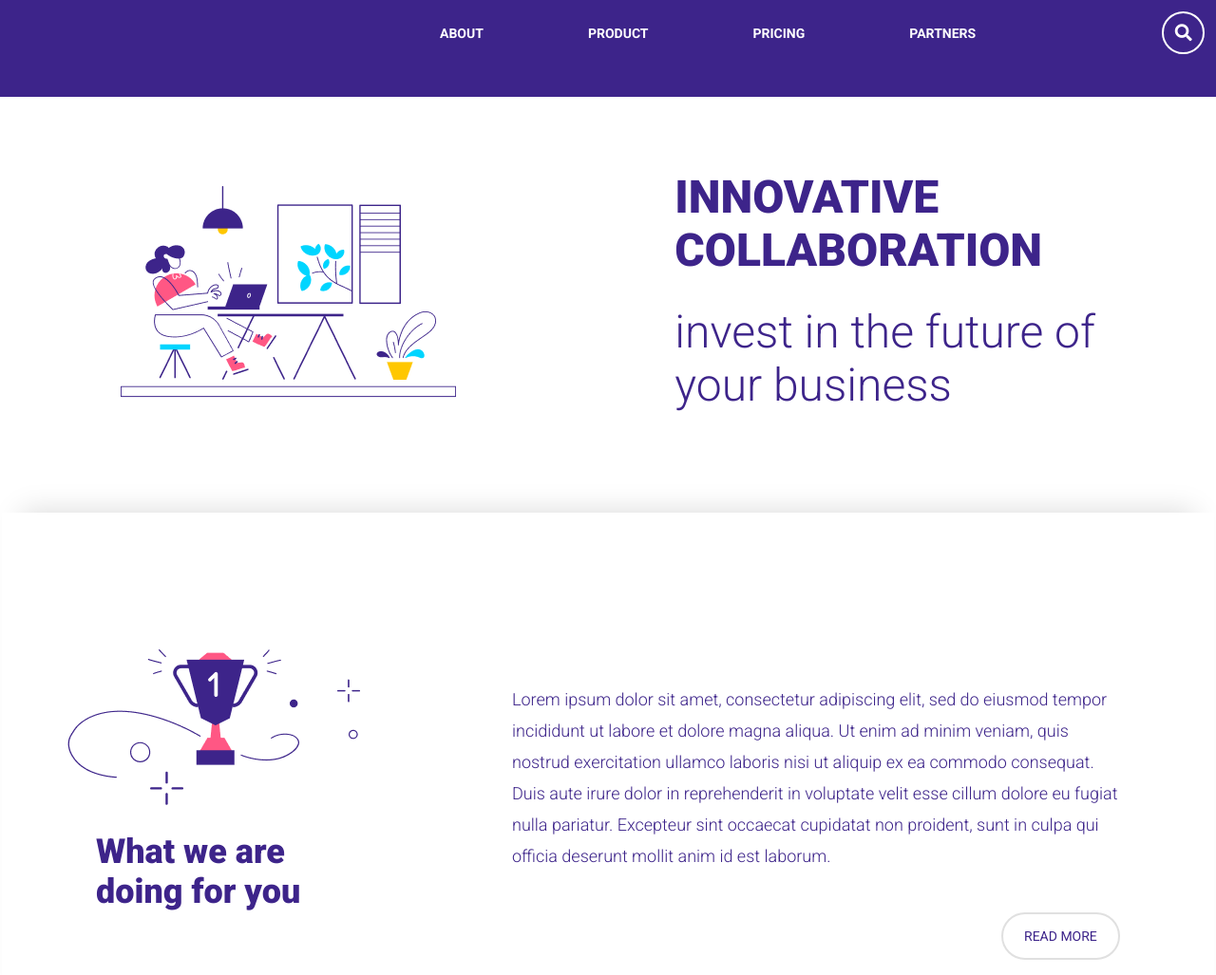
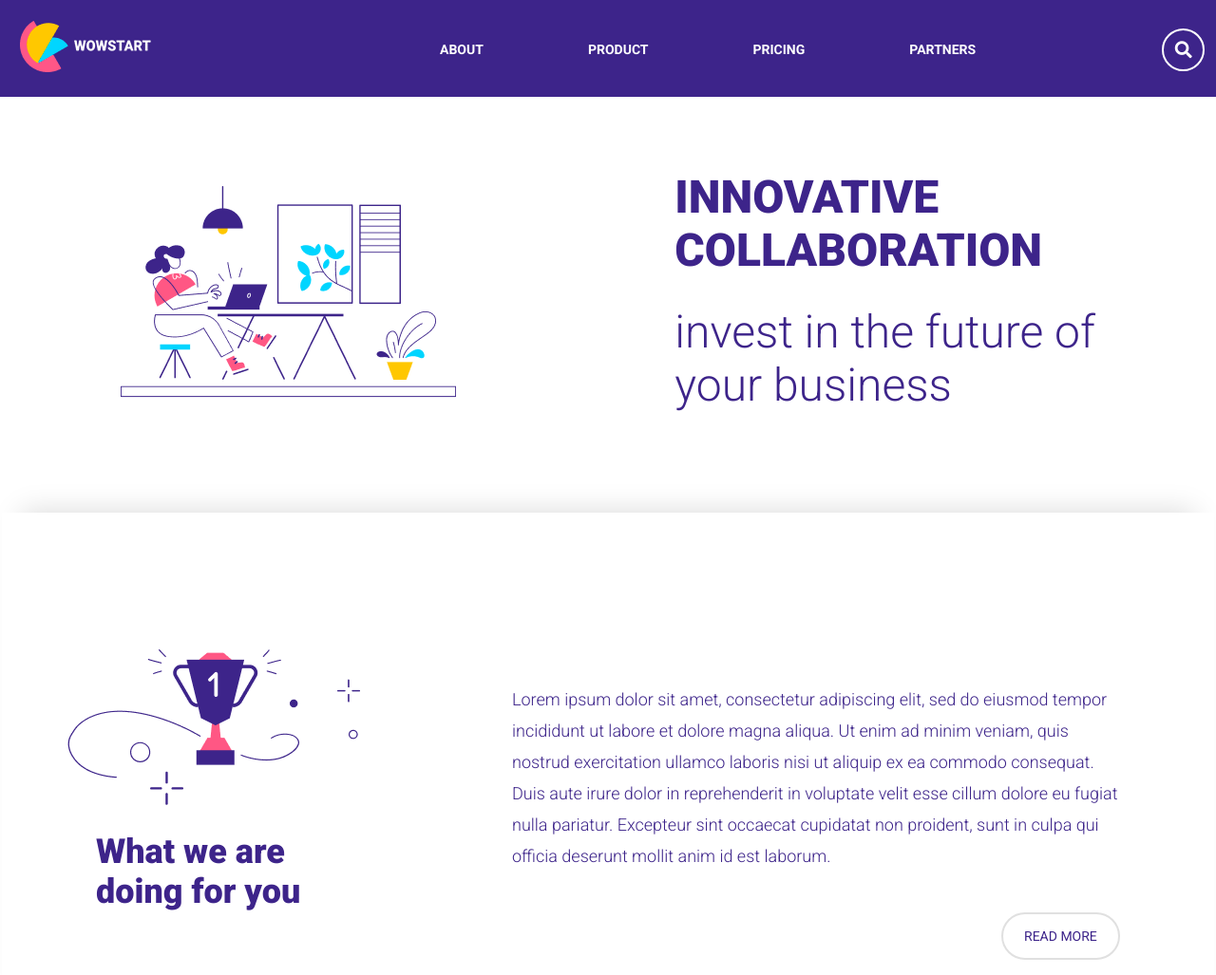
Before and after one commit to YakovenkoIgor17/WowStart, a plain HTML site: page index.html in a window 1280 px wide. Shown: the top 1027 px of the page at 95% size. Drawn offline with nearby package versions, Linux system fonts and the light colour scheme; files whose address does not match are found by name.

Commit message:
Update index.html

```diff
--- a/index.html
+++ b/index.html
@@ -19,7 +19,7 @@
 		<div class="header__menu menu">
 			<div class="logo">
 				<a href="#top">
-
+				   <img src="Logo.png" alt="Logo">
 				</a>
 			</div>
 			<div class="menu__icon icon-menu">
```
